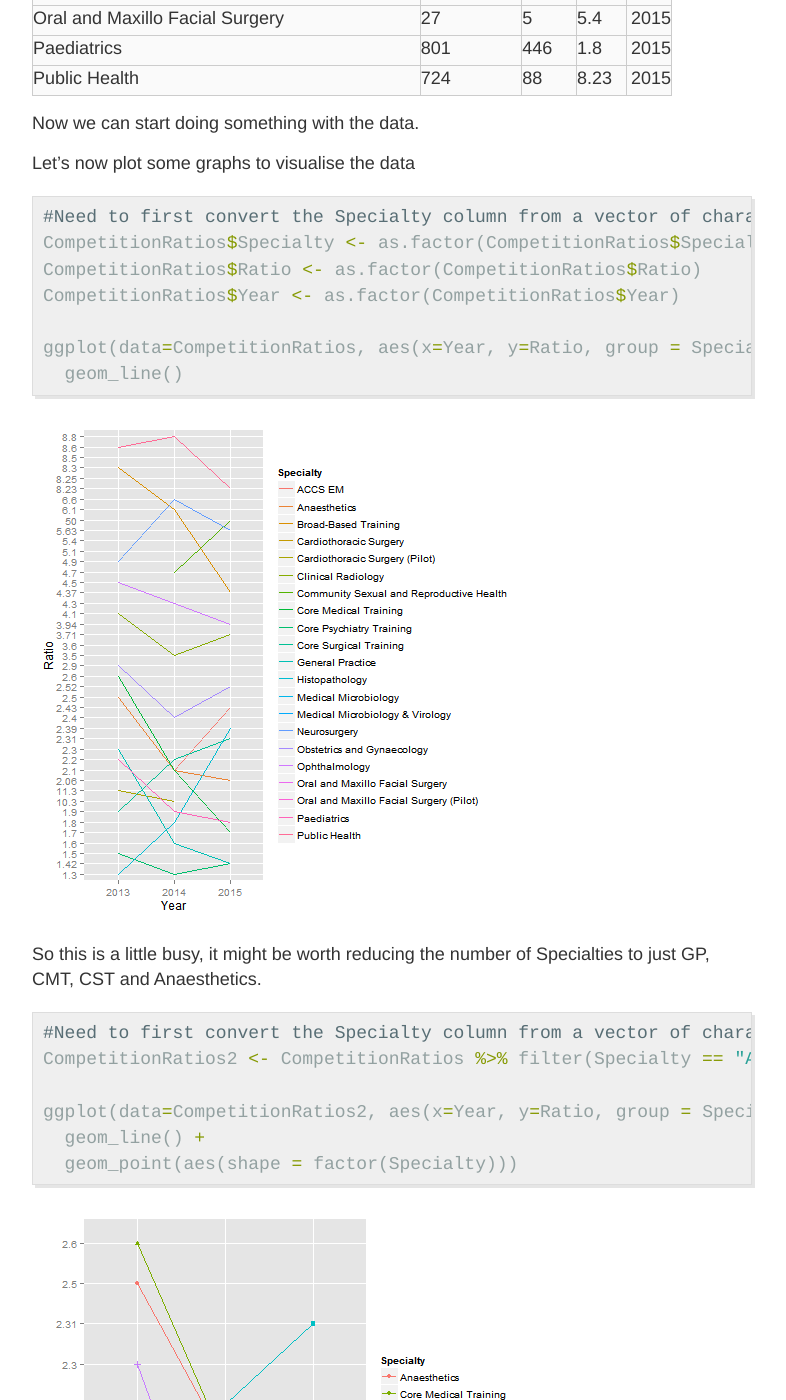
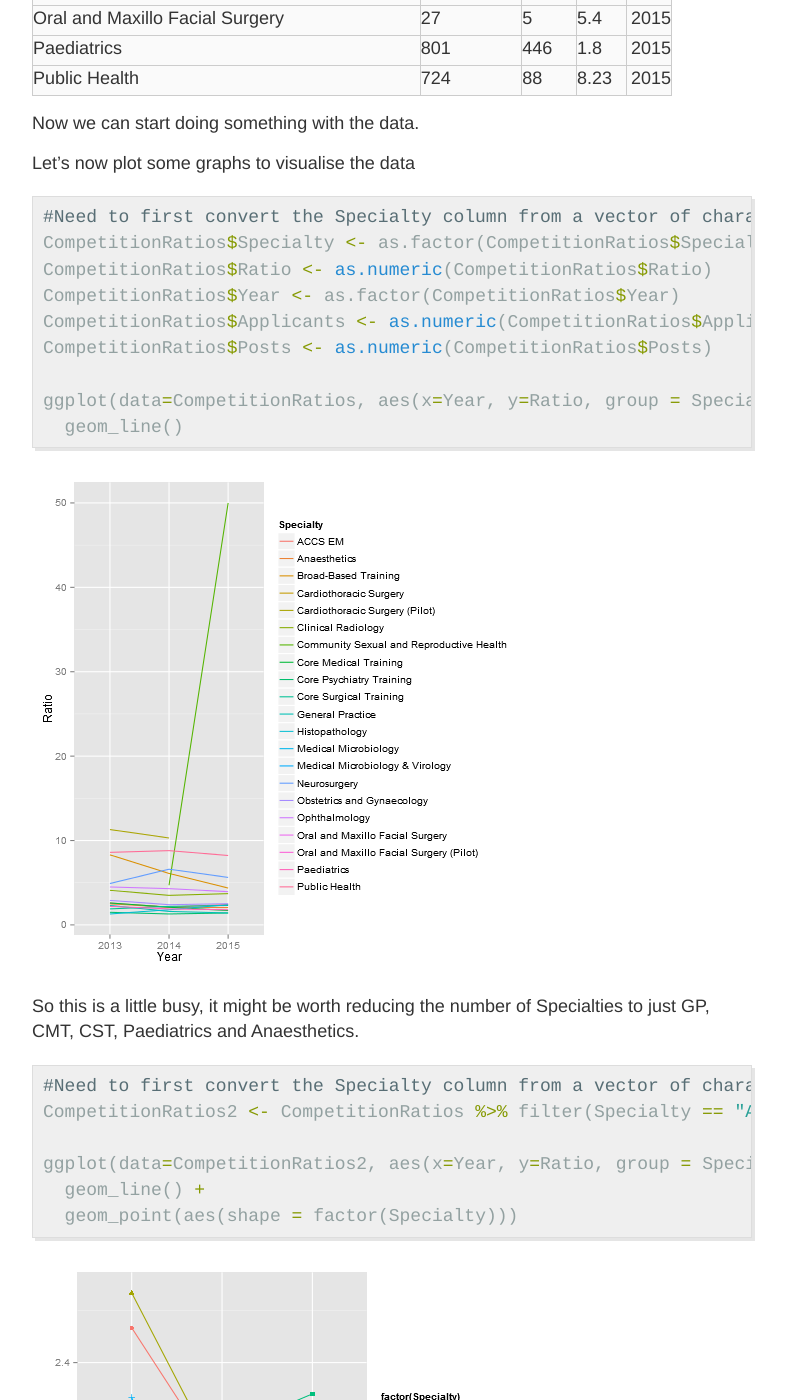
Before and after one commit to dannyjnwong/dannyjnwong.github.io, a Jekyll site: the page built from _posts/2016-01-30-Specialty-training-competition-ratios.md, in a window 1280 px wide and 1400 px high, scrolled down 5787 px. Shown: the whole window, without its empty margins (248-1034 px from the left). Built offline with Jekyll 4.4.1, drawn with Linux system fonts in a browser that asks for light colours; Markdown is read by kramdown in place of the engine named in the settings.

Commit message:
Fixed a minor error

```diff
--- a/_posts/2016-01-30-Specialty-training-competition-ratios.md
+++ b/_posts/2016-01-30-Specialty-training-competition-ratios.md
@@ -219,8 +219,10 @@ Let's now plot some graphs to visualise the data
 {% highlight r %}
 #Need to first convert the Specialty column from a vector of characters to factors
 CompetitionRatios$Specialty <- as.factor(CompetitionRatios$Specialty)
-CompetitionRatios$Ratio <- as.factor(CompetitionRatios$Ratio)
+CompetitionRatios$Ratio <- as.numeric(CompetitionRatios$Ratio)
 CompetitionRatios$Year <- as.factor(CompetitionRatios$Year)
+CompetitionRatios$Applicants <- as.numeric(CompetitionRatios$Applicants)
+CompetitionRatios$Posts <- as.numeric(CompetitionRatios$Posts)
 
 ggplot(data=CompetitionRatios, aes(x=Year, y=Ratio, group = Specialty, colour = Specialty)) +
   geom_line()
@@ -228,12 +230,12 @@ ggplot(data=CompetitionRatios, aes(x=Year, y=Ratio, group = Specialty, colour =
 
 ![center](/figures/2016-01-30-Specialty-training-competition-ratios/unnamed-chunk-6-1.png)
 
-So this is a little busy, it might be worth reducing the number of Specialties to just GP, CMT, CST and Anaesthetics.
+So this is a little busy, it might be worth reducing the number of Specialties to just GP, CMT, CST, Paediatrics and Anaesthetics.
 
 
 {% highlight r %}
 #Need to first convert the Specialty column from a vector of characters to factors
-CompetitionRatios2 <- CompetitionRatios %>% filter(Specialty == "Anaesthetics" | Specialty == "Core Medical Training" | Specialty == "Core Surgical Training" | Specialty == "General Practice")
+CompetitionRatios2 <- CompetitionRatios %>% filter(Specialty == "Anaesthetics" | Specialty == "Core Medical Training" | Specialty == "Core Surgical Training" | Specialty == "General Practice" | Specialty == "Paediatrics")
 
 ggplot(data=CompetitionRatios2, aes(x=Year, y=Ratio, group = Specialty, colour = Specialty)) +
   geom_line() +
```
Also changed, not shown: _drafts/2016-01-30-Specialty-training-competition-ratios.Rmd (+6 -4 lines), figures/2016-01-30-Specialty-training-competition-ratios/unnamed-chunk-6-1.png, figures/2016-01-30-Specialty-training-competition-ratios/unnamed-chunk-7-1.png.
